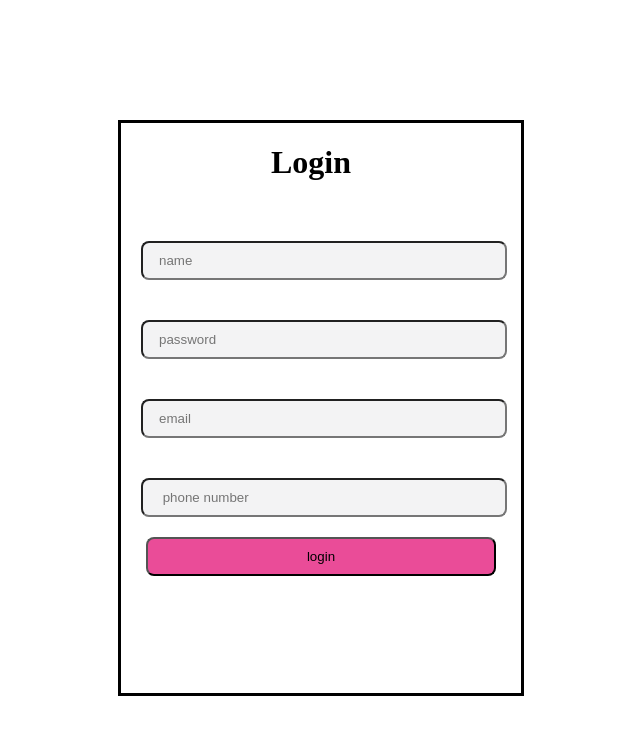
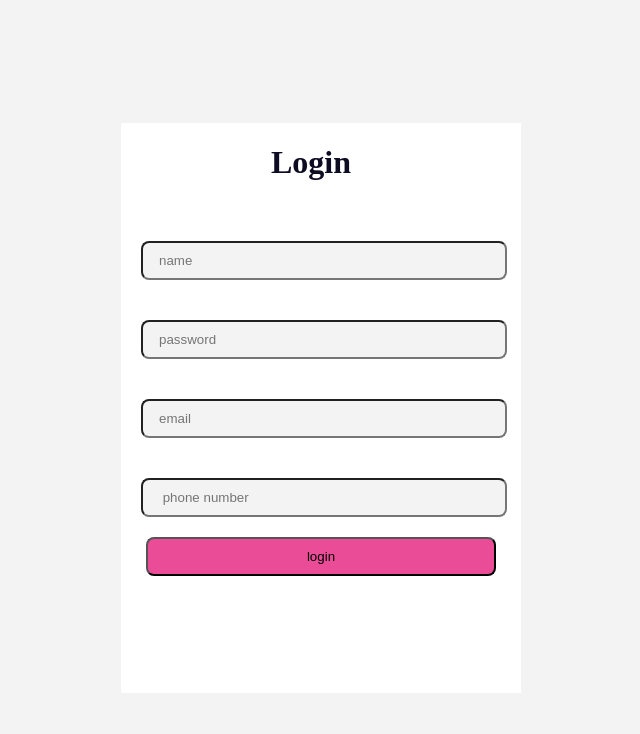
Before and after one commit to 12abhiramiabhi/Mernstack-blog-app, a React (Vite) app in the folder front-end/: page /LoginPage in a window 1280 px wide. Shown: the top 734 px of the page, without its empty margins (319-959 px from the left). Built offline with nearby package versions, Linux system fonts and the light colour scheme.

Commit message:
completed login page css

```diff
--- a/front-end/src/Components/signup.css
+++ b/front-end/src/Components/signup.css
@@ -1,5 +1,7 @@
 body {
-    background-color: white;
+    /* background-color: white; */
+    background: #f3f3f4;
+    color: #0d0c22;
 }
 
 .signup-container2 {
@@ -10,7 +12,8 @@ body {
     align-items: center;
     border: none;
     align-items: center;
-    background-color: #ffffff;
+    /* background-color: #ffffff; */
+    color: #0d0c22;
 
 }
 
@@ -20,7 +23,7 @@ body {
     height: 570px;
     width: 400px;
     border: none;
-    border-style: solid;
+     /* border-style: solid;  */
 
 }
 
```
